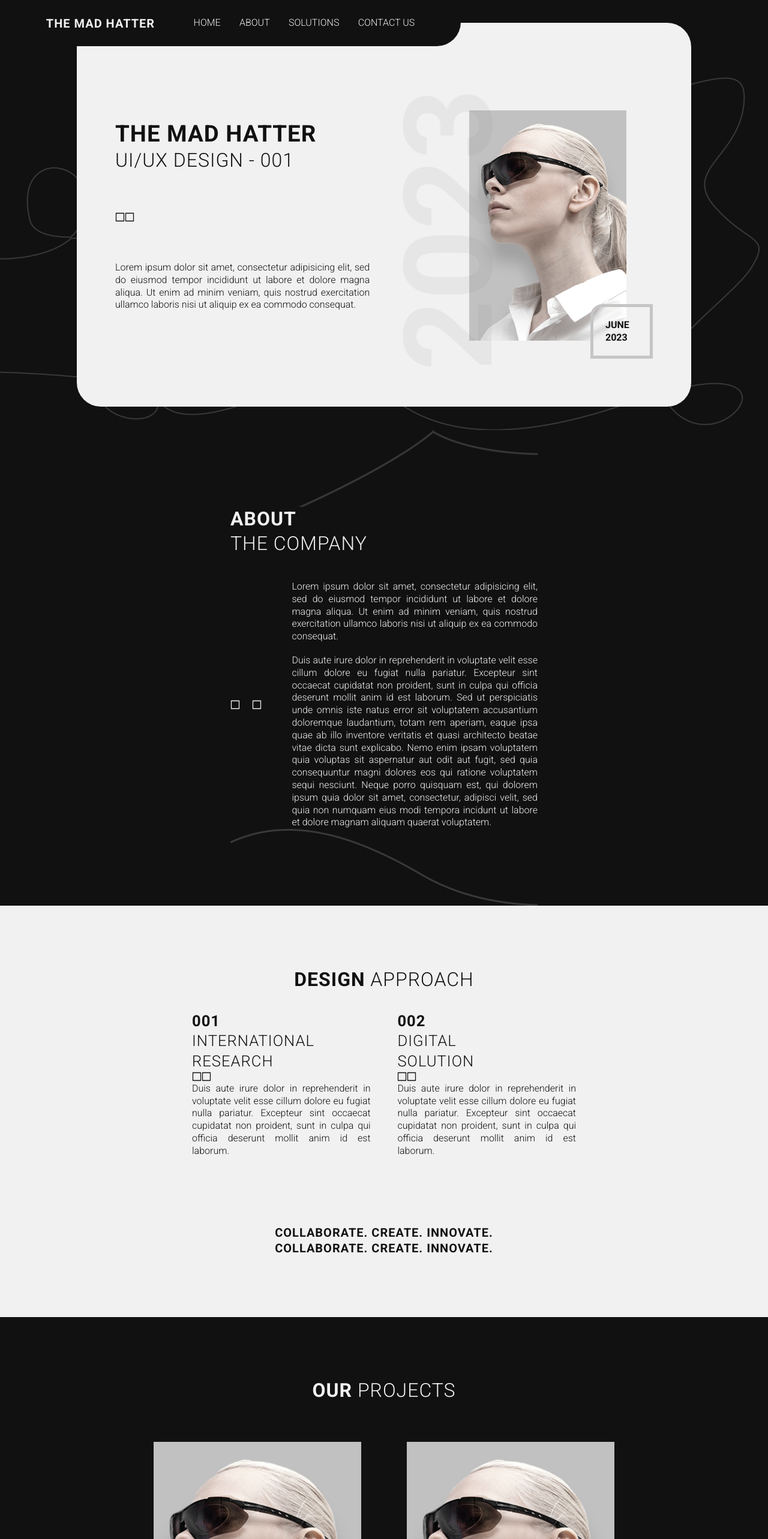
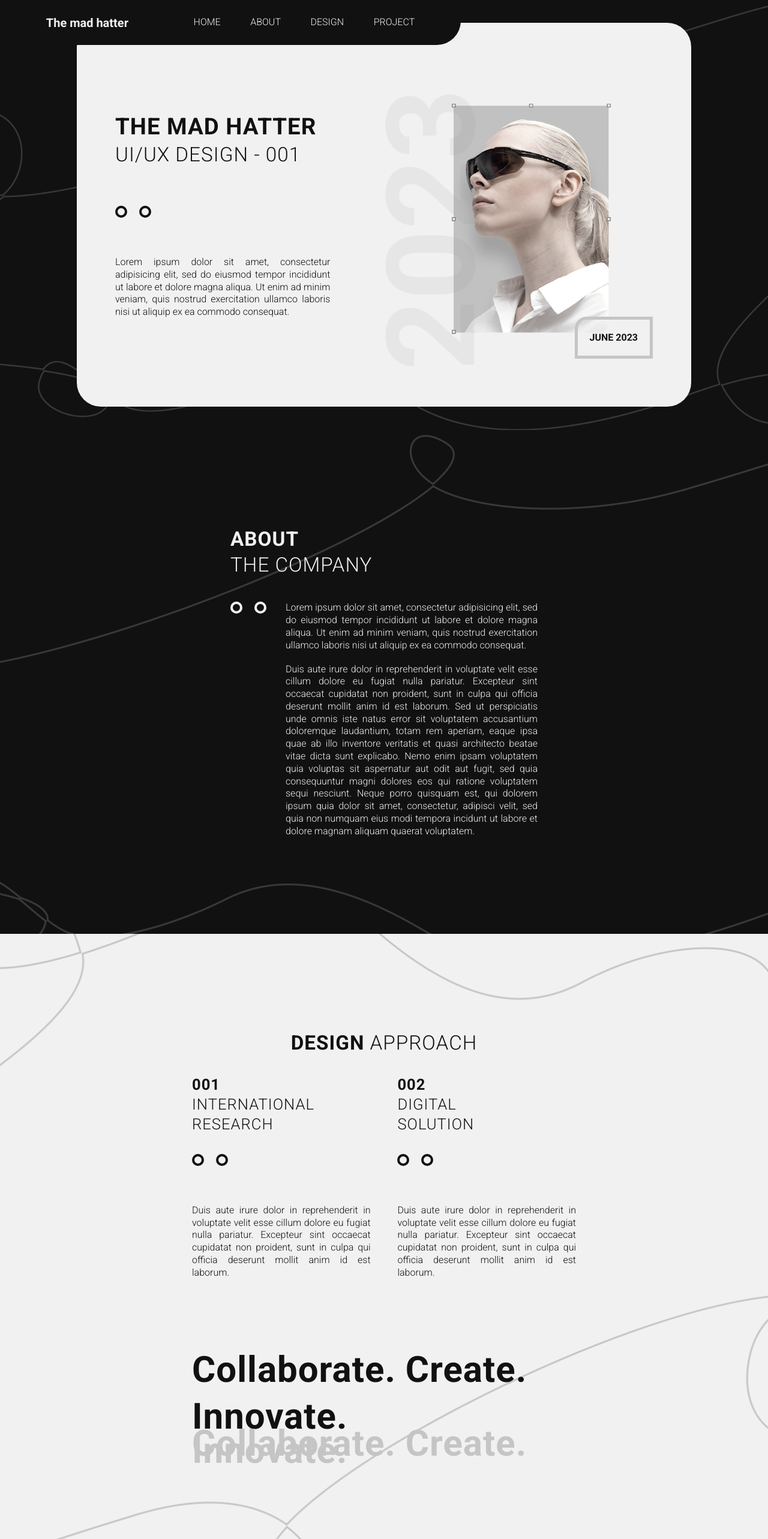
Before and after one commit to edenacyg/MadHatter, a React (Create React App) app: page / in a window 1280 px wide. Shown: the top 2566 px of the page at 60% size. Built offline with nearby package versions, Linux system fonts and the light colour scheme.

Commit message:
responsive04

```diff
--- /dev/null
+++ b/src/Components/circle.jsx
@@ -0,0 +1,10 @@
+import React from 'react';
+
+const Circle = () => {
+  return (
+    <div className="circle">
+    </div>
+  );
+};
+
+export default Circle;
--- a/src/Components/Layout/Body.jsx
+++ b/src/Layout/Body.jsx
@@ -1,7 +1,7 @@
 import React from 'react';
-import { BorderOutlined } from '@ant-design/icons';
-import Project from '../Partials/project';
-import Testimonial from '../Partials/testimonial';
+import Project from '.././Partials/project';
+import Testimonial from '.././Partials/testimonial';
+import Circle from '.././Components/circle';
 
 function Body() {
 	return (
@@ -15,15 +15,15 @@ function Body() {
 						</div>
 
 						<div className='icons'>
-							<BorderOutlined />
-							<BorderOutlined />
+							<Circle />
+							<Circle />
 						</div>
-						<p>Lorem ipsum dolor sit amet, consectetur adipisicing elit, sed do eiusmod tempor incididunt ut labore et dolore magna aliqua. Ut enim ad minim veniam, quis nostrud exercitation ullamco laboris nisi ut aliquip ex ea commodo consequat.</p>
+						<p className='description'>Lorem ipsum dolor sit amet, consectetur adipisicing elit, sed do eiusmod tempor incididunt ut labore et dolore magna aliqua. Ut enim ad minim veniam, quis nostrud exercitation ullamco laboris nisi ut aliquip ex ea commodo consequat.</p>
 					</div>
 
 					<div className='hero-image-con'>
 						<p className='lg-date'>2023</p>
-						<img src="./images/hero-image.jpg" alt="" />
+						<img className='hero-image' src="./images/hero-image.png" alt="" />
 						<p className='sm-date'>JUNE 2023</p>
 					</div>
 				</div>
@@ -35,8 +35,8 @@ function Body() {
 					<h2><span className='styled'>About</span><br />the Company</h2>
 					<div className='about-text'>
 						<div className='icons'>
-							<BorderOutlined />
-							<BorderOutlined />
+							<Circle />
+							<Circle />
 						</div>
 
 						<div className='subheading'>
@@ -56,8 +56,8 @@ function Body() {
 						<div className='intentional-content'>
 							<h3><span className='styled'>001</span><br />International research</h3>
 							<div className='icons'>
-								<BorderOutlined />
-								<BorderOutlined />
+								<Circle />
+								<Circle />
 							</div>
 							<p>Duis aute irure dolor in reprehenderit in voluptate velit esse cillum dolore eu fugiat nulla pariatur. Excepteur sint occaecat cupidatat non proident, sunt in culpa qui officia deserunt mollit anim id est laborum.</p>
 						</div>
@@ -65,16 +65,16 @@ function Body() {
 						<div className='digital-content'>
 							<h3><span className='styled'>002</span><br />Digital <br /> solution</h3>
 							<div className='icons'>
-								<BorderOutlined />
-								<BorderOutlined />
+								<Circle />
+								<Circle />
 							</div>
 							<p>Duis aute irure dolor in reprehenderit in voluptate velit esse cillum dolore eu fugiat nulla pariatur. Excepteur sint occaecat cupidatat non proident, sunt in culpa qui officia deserunt mollit anim id est laborum.</p>
 						</div>
 					</div>
 
 					<div>
-						<h6>Collaborate. Create. Innovate.</h6>
-						<h6>Collaborate. Create. Innovate.</h6>
+						<h4>Collaborate. Create. Innovate.</h4>
+						<h4 className='subtle-heading'>Collaborate. Create. Innovate.</h4>
 					</div>
 				</div>
 			</div>
@@ -117,8 +117,8 @@ function Body() {
 						<h2><span className='styled'>Designing for</span><br /> the future</h2>
 						<p>Duis aute irure dolor in reprehenderit in voluptate velit esse cillum dolore eu fugiat nulla pariatur. Excepteur sint occaecat cupidatat non proident, sunt in culpa qui officia deserunt mollit anim id est laborum.</p>
 						<div className='icons'>
-							<BorderOutlined />
-							<BorderOutlined />
+							<Circle />
+							<Circle />
 						</div>
 					</div>
 				</div>
--- a/src/Components/Layout/Header.jsx
+++ b/src/Layout/Header.jsx
@@ -10,8 +10,8 @@ function Header() {
             <nav>
                 <a className='active' href="/" c>Home</a>
                 <a href="/">About</a>
-                <a href="/">Solutions</a>
-                <a href="/">Contact Us</a>
+                <a href="/">Design</a>
+                <a href="/">Project</a>
             </nav>
         </header>
     )
--- a/src/Pages/Home.jsx
+++ b/src/Pages/Home.jsx
@@ -1,7 +1,7 @@
 import React from 'react';
-import Header from '../Components/Layout/Header';
-import Footer from '../Components/Layout/Footer';
-import Body from '../Components/Layout/Body';
+import Header from '.././Layout/Header';
+import Footer from '.././Layout/Footer';
+import Body from '.././Layout/Body';
 
 function Home() {
     return (
--- a/src/Components/Partials/project.jsx
+++ b/src/Partials/project.jsx
@@ -1,5 +1,5 @@
-import { BorderOutlined } from '@ant-design/icons';
 import React from 'react';
+import Circle from '../Components/circle';
 
 function project() {
     return (
@@ -7,8 +7,8 @@ function project() {
             <img src="./images/hero-image.jpg" alt="" />
             <h2>Project - 001</h2>
             <div className='icons'>
-                <BorderOutlined />
-                <BorderOutlined />
+                <Circle />
+                <Circle />
             </div>
             <p>Duis aute irure dolor in reprehenderit in voluptate velit esse cillum dolore eu fugiat nulla pariatur. Excepteur sint occaecat cupidatat non proident, sunt in culpa qui officia deserunt mollit anim id est laborum.</p>
         </div>
--- a/src/Components/Partials/testimonial.jsx
+++ b/src/Partials/testimonial.jsx
@@ -1,5 +1,5 @@
 import React from 'react';
-import { BorderOutlined } from '@ant-design/icons';
+import Circle from '../Components/circle';
 
 function testimonial() {
     return (
@@ -8,8 +8,8 @@ function testimonial() {
             <p>Duis aute irure dolor in reprehenderit in voluptate velit esse cillum dolore eu fugiat nulla pariatur.</p>
             <content>
                 <div className='icons'>
-                    <BorderOutlined />
-                    <BorderOutlined />
+                    <Circle />
+                    <Circle />
                 </div>
                 <div className='texts'>
                     <h6>- Author</h6>
--- a/src/Styles/App.css
+++ b/src/Styles/App.css
@@ -20,7 +20,7 @@
 }
 
 .App h2 {
-  font-size: clamp(1.2rem, 2.5vw, 6rem);
+  font-size: clamp(1.1rem, 2.6vw, 6rem);
   font-weight: 300;
 }
 
@@ -29,16 +29,24 @@
   font-weight: 300;
 }
 
+.App h4 {
+  font-size: 60px;
+  text-transform: initial;
+}
+
 .App h6 {
-  font-weight: 700;
-  text-transform: uppercase;
-  letter-spacing: 1px;
-  line-height: 1.3;
   font-size: 20px;
 }
 
 .App .styled {
   font-weight: bold;
+}
+
+.App .icons {
+  width: 20%;
+  flex: auto;
+  display: flex;
+  gap: 20px;
 }
 
 p,
@@ -59,6 +67,10 @@ header {
   padding: 2% 6% 2% 6%;
   position: fixed;
   top: 0;
+}
+
+header .circle {
+  border: solid 4px #f1f1f1;
 }
 
 header a {
@@ -89,7 +101,7 @@ header nav {
 
 .page-body .hero-container {
   background-image: url("../../public/images/bg-shape.png");
-  background-size: contain;
+  background-size: cover;
   background-position: bottom;
   background-repeat: no-repeat;
 }
@@ -106,6 +118,10 @@ header nav {
   padding: 5%;
 }
 
+.page-body .hero-container .hero-subcon .circle {
+  border: solid 4px #111111;
+}
+
 .page-body .hero-container .hero-subcon a {
   color: #111111;
   text-decoration: none;
@@ -116,7 +132,7 @@ header nav {
 }
 
 .page-body .hero-container .hero-subcon .hero-text-con {
-  width: 50%;
+  width: 40%;
   display: flex;
   flex-direction: column;
   gap: 5vw;
@@ -129,6 +145,18 @@ header nav {
 
 .page-body .hero-container .hero-subcon .hero-image-con img {
   height: clamp(22rem, 30vw, 50rem);
+  animation: float 4s ease-in-out infinite;
+  z-index: 0;
+}
+
+@keyframes float {
+  0%,
+100% {
+    transform: translateY(0);
+  }
+  50% {
+    transform: translateY(-20px);
+  }
 }
 
 .page-body .hero-container .hero-subcon .hero-image-con .lg-date {
@@ -139,6 +167,7 @@ header nav {
   color: #888888;
   margin: 0 -100px -50px 0;
   opacity: 0.1;
+  z-index: 1;
 }
 
 .page-body .hero-container .hero-subcon .hero-image-con .sm-date {
@@ -148,25 +177,32 @@ header nav {
   border-radius: 20px 0 0 0;
   padding: 20px;
   margin: 0 0 -30px -60px;
+  z-index: 1;
 }
 
 .page-body .about-con {
   background-image: url("../../public/images/bg-shape.png");
   display: flex;
   justify-content: center;
-  background-position: bottom;
+  background-position: top;
   background-repeat: no-repeat;
-  padding: 10% 0;
+  padding: 10rem 0;
+  width: 100%;
 }
 
 .page-body .about-con .about-subcon {
   background-color: #111111;
   color: #f1f1f1;
-  width: clamp(22rem, 40vw, 45rem);
+  background: none;
+  width: clamp(22rem, 40vw, 36rem);
   display: flex;
   flex-direction: column;
   justify-content: center;
   gap: 40px;
+}
+
+.page-body .about-con .about-subcon .circle {
+  border: solid 4px #f1f1f1;
 }
 
 .page-body .about-con .about-subcon a {
@@ -185,26 +221,24 @@ header nav {
 .page-body .about-con .about-text {
   display: flex;
   width: 100%;
-}
-
-.page-body .about-con .about-text .icons {
-  width: 20%;
-  flex: auto;
-  display: flex;
-  gap: 20px;
-}
-
-.page-body .about-con .about-text .subheading {
-  width: 80%;
+  gap: 2rem;
 }
 
 .page-body .approach-con {
   background-color: #f1f1f1;
   color: #111111;
+  background-image: url("../../public/images/bg-shape-02.png");
+  background-size: cover;
+  background-position: center;
+  background-repeat: no-repeat;
   width: 100%;
   display: flex;
   justify-content: center;
-  padding: 8% 0;
+  padding: 10rem 0;
+}
+
+.page-body .approach-con .circle {
+  border: solid 4px #111111;
 }
 
 .page-body .approach-con a {
@@ -224,6 +258,11 @@ header nav {
   gap: 2rem;
 }
 
+.page-body .approach-con .approach-subcon .subtle-heading {
+  color: #C5C5C5;
+  line-height: 0.2;
+}
+
 .page-body .approach-con .contents {
   display: flex;
   flex-wrap: wrap;
@@ -231,11 +270,17 @@ header nav {
   margin-bottom: 5rem;
 }
 
-.page-body .approach-con .intentional-content,
-.page-body .approach-con .digital-content {
+.page-body .approach-con .contents .intentional-content,
+.page-body .approach-con .contents .digital-content {
   flex: 1 1 calc(230px - 10px);
   display: flex;
   flex-direction: column;
+  gap: 2rem;
+}
+
+.page-body .approach-con .contents .intentional-content p,
+.page-body .approach-con .contents .digital-content p {
+  margin-top: 2rem;
 }
 
 .page-body .project-con {
@@ -247,7 +292,11 @@ header nav {
   align-items: center;
   flex-direction: column;
   gap: 100px;
-  padding: 8% 0;
+  padding: 10rem 0;
+}
+
+.page-body .project-con .circle {
+  border: solid 4px #f1f1f1;
 }
 
 .page-body .project-con a {
@@ -317,6 +366,10 @@ header nav {
   flex: 1 1 calc(350px - 100px);
 }
 
+.page-body .project-con .testimonial-subcon .item-con .item .circle {
+  border: solid 4px #111111;
+}
+
 .page-body .project-con .testimonial-subcon .item-con .item a {
   color: #111111;
   text-decoration: none;
@@ -342,8 +395,12 @@ header nav {
   width: 100%;
   display: flex;
   justify-content: center;
-  padding: 8% 0;
+  padding: 8rem 0;
   gap: 10%;
+}
+
+.page-body .design-con .circle {
+  border: solid 4px #111111;
 }
 
 .page-body .design-con a {
@@ -378,6 +435,10 @@ footer {
   justify-content: center;
   padding: 3rem;
   width: 100%;
+}
+
+footer .circle {
+  border: solid 4px #f1f1f1;
 }
 
 footer a {
@@ -433,14 +494,18 @@ footer p {
   .item {
     flex: 1 1 235px;
   }
+  .about-text {
+    flex-direction: column;
+  }
 }
 
 @media screen and (max-width: 700px) {
   .hero-subcon {
     flex-wrap: wrap;
     height: auto !important;
-    padding: 6rem 5rem !important;
+    padding: 6rem 2rem !important;
     gap: 2rem;
+    justify-content: center !important;
   }
   .hero-subcon .hero-text-con {
     width: 100% !important;
@@ -454,3 +519,9 @@ footer p {
     align-items: center;
   }
 }
+
+.circle {
+  height: 20px;
+  min-width: 20px;
+  border-radius: 50%;
+}
--- a/src/Styles/App.scss
+++ b/src/Styles/App.scss
@@ -16,7 +16,7 @@
 	}
 
 	h2 {
-		font-size: clamp(1.2rem, 2.5vw, 6rem);
+		font-size: clamp(1.1rem, 2.6vw, 6rem);
 		font-weight: 300;
 	}
 
@@ -25,8 +25,12 @@
 		font-weight: 300;
 	}
 
+	h4 {
+		font-size: $xl-font;
+		text-transform: initial;
+	}
+
 	h6 {
-		@include heading;
 		font-size: 20px;
 	}
 
@@ -35,6 +39,13 @@
 	}
 
 	background-color: $black-color;
+
+	.icons {
+		width: 20%;
+		flex: auto;
+		display: flex;
+		gap: 20px;
+	}
 }
 
 p,
@@ -69,7 +80,7 @@ header {
 
 	.hero-container {
 		background-image: url('../../public/images/bg-shape.png');
-		background-size: contain;
+		background-size: cover;
 		background-position: bottom;
 		background-repeat: no-repeat;
 
@@ -84,10 +95,11 @@ header {
 			padding: 5%;
 
 			.hero-text-con {
-				width: 50%;
+				width: 40%;
 				display: flex;
 				flex-direction: column;
 				gap: 5vw;
+
 			}
 
 			.hero-image-con {
@@ -96,6 +108,20 @@ header {
 
 				img {
 					height: clamp(22rem, 30vw, 50rem);
+					animation: float 4s ease-in-out infinite;
+					z-index: 0;
+				}
+
+				@keyframes float {
+
+					0%,
+					100% {
+						transform: translateY(0);
+					}
+
+					50% {
+						transform: translateY(-20px);
+					}
 				}
 
 				.lg-date {
@@ -106,6 +132,7 @@ header {
 					color: $midgrey-color;
 					margin: 0 -100px -50px 0;
 					opacity: 0.1;
+					z-index: 1;
 				}
 
 				.sm-date {
@@ -115,6 +142,7 @@ header {
 					border-radius: 20px 0 0 0;
 					padding: 20px;
 					margin: 0 0 -30px -60px;
+					z-index: 1;
 				}
 			}
 		}
@@ -124,13 +152,15 @@ header {
 		background-image: url('../../public/images/bg-shape.png');
 		display: flex;
 		justify-content: center;
-		background-position: bottom;
+		background-position: top;
 		background-repeat: no-repeat;
-		padding: 10% 0;
+		padding: 10rem 0;
+		width: 100%;
 
 		.about-subcon {
 			@include dark;
-			width: clamp(22rem, 40vw, 45rem);
+			background: none;
+			width: clamp(22rem, 40vw, 36rem);
 			display: flex;
 			flex-direction: column;
 			justify-content: center;
@@ -140,26 +170,20 @@ header {
 		.about-text {
 			display: flex;
 			width: 100%;
-
-			.icons {
-				width: 20%;
-				flex: auto;
-				display: flex;
-				gap: 20px;
-			}
-
-			.subheading {
-				width: 80%;
-			}
+			gap: 2rem;
 		}
 	}
 
 	.approach-con {
 		@include light;
+		background-image: url('../../public/images/bg-shape-02.png');
+		background-size: cover;
+		background-position: center;
+		background-repeat: no-repeat;
 		width: 100%;
 		display: flex;
 		justify-content: center;
-		padding: 8% 0;
+		padding: 10rem 0;
 
 		.approach-subcon {
 			width: 50%;
@@ -167,6 +191,11 @@ header {
 			flex-direction: column;
 			align-items: center;
 			gap: 2rem;
+
+			.subtle-heading {
+				color: $grey-color;
+				line-height: 0.2;
+			}
 		}
 
 		.contents {
@@ -174,13 +203,18 @@ header {
 			flex-wrap: wrap;
 			gap: 2.8rem;
 			margin-bottom: 5rem;
-		}
 
-		.intentional-content,
-		.digital-content {
-			flex: 1 1 calc(230px - 10px);
-			display: flex;
-			flex-direction: column;
+			.intentional-content,
+			.digital-content {
+				flex: 1 1 calc(230px - 10px);
+				display: flex;
+				flex-direction: column;
+				gap: 2rem;
+
+				p {
+					margin-top: 2rem;
+				}
+			}
 		}
 	}
 
@@ -192,7 +226,7 @@ header {
 		align-items: center;
 		flex-direction: column;
 		gap: 100px;
-		padding: 8% 0;
+		padding: 10rem 0;
 
 		.project-subcon {
 			width: clamp(20rem, 60vw, 65rem);
@@ -263,7 +297,7 @@ header {
 		width: 100%;
 		display: flex;
 		justify-content: center;
-		padding: 8% 0;
+		padding: 8rem 0;
 		gap: 10%;
 
 		.design-subcon {
@@ -333,14 +367,19 @@ footer {
 	.item {
 		flex: 1 1 235px;
 	}
+
+	.about-text {
+		flex-direction: column;
+	}
 }
 
 @media screen and (max-width: 700px) {
 	.hero-subcon {
 		flex-wrap: wrap;
 		height: auto !important;
-		padding: 6rem 5rem !important;
+		padding: 6rem 2rem !important;
 		gap: 2rem;
+		justify-content: center !important;
 
 		.hero-text-con {
 			width: 100% !important;
@@ -358,6 +397,11 @@ footer {
 		flex: 1 1 calc(100%) !important;
 		align-items: center;
 	}
+}
 
-
+//Components
+.circle {
+	height: 20px;
+	min-width: 20px;
+	border-radius: 50%;
 }
--- a/src/Variables/Variable.css
+++ b/src/Variables/Variable.css
@@ -1 +1 @@
-@import url("https://fonts.googleapis.com/css2?family=Montserrat:wght@900&family=Poppins:wght@100;200;900&family=Roboto:wght@300;700&display=swap");/*# sourceMappingURL=Variable.css.map */
+@import url("https://fonts.googleapis.com/css2?family=Montserrat:wght@900&family=Poppins:wght@100;200;900&family=Roboto:wght@300;700&display=swap");
--- a/src/Variables/Variable.scss
+++ b/src/Variables/Variable.scss
@@ -5,6 +5,7 @@ $font: "Roboto", sans-serif;
 $large-font: 80px;
 $med-font: 60px;
 $sm-font: 45px;
+$xl-font: 60px;
 
 @mixin heading {
     font-weight: 700;
@@ -32,6 +33,10 @@ $accent-color: yellow;
     background-color: $black-color;
     color: $white-color;
 
+    .circle {
+        border: solid 4px $white-color;
+    }
+
     a {
         color: $white-color;
         text-decoration: none;
@@ -51,6 +56,10 @@ $accent-color: yellow;
     background-color: $white-color;
     color: $black-color;
 
+    .circle {
+        border: solid 4px $black-color;
+    }
+
     a {
         color: $black-color;
         text-decoration: none;
```
Also changed, not shown: public/images/bg-shape-02.png (added), public/images/hero-image.png (added), src/Layout/Footer.jsx (renamed from src/Components/Layout/Footer.jsx).
